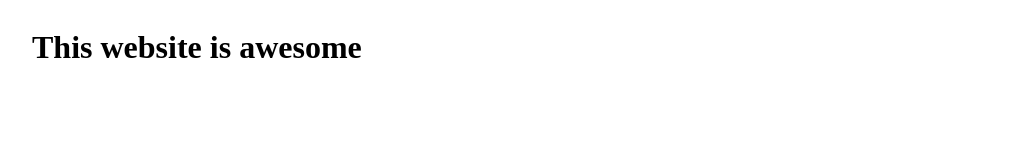
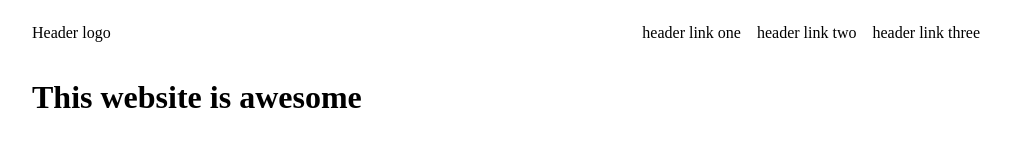
Before and after one commit to Chaostastic/odin-landing-page, a plain HTML site: page index.html in a window 1280 px wide. Shown: the whole page, without its empty margins (134-1145 px from the left). Drawn offline with Linux system fonts and the light colour scheme.

Commit message:
Create header

```diff
--- a/index.html
+++ b/index.html
@@ -8,6 +8,13 @@
     <body>
         <div class="side-margin"></div>
         <div class="page-content">
+            <div class="header">Header logo
+                <ul class="link-container">
+                    <li><a>header link one</a></li>
+                    <li><a>header link two</a></li>
+                    <li><a>header link three</a></li>
+                </ul>
+            </div>
             <h1>This website is awesome</h1>
         </div>
         <div class="side-margin"></div>
--- a/styles.css
+++ b/styles.css
@@ -9,3 +9,16 @@ body {
 .side-margin {
     flex: 1
 }
+
+.header {
+    display: flex;
+    justify-content: space-between;
+    align-items: center;
+}
+
+.link-container {
+    display: flex;
+    gap: 16px;
+    padding: 0;
+    list-style-type: none;
+}
```
